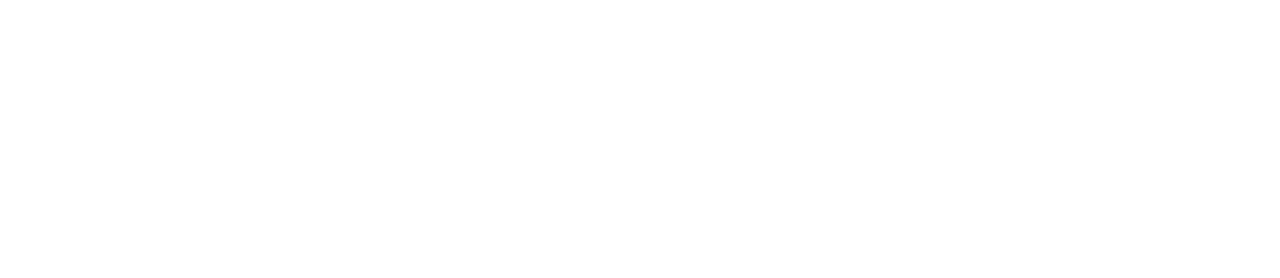
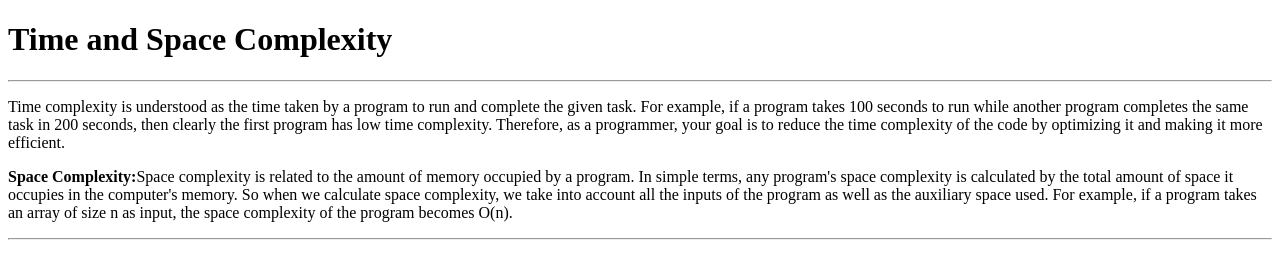
Before and after one commit to acciojob/time-and-space-complexity-Maijuddin, a website: page main.html in a window 1280 px wide. Drawn offline with Linux system fonts and the light colour scheme.

Commit message:
created a submission

```diff
--- a/main.html
+++ b/main.html
@@ -1,16 +1,15 @@
 <!DOCTYPE html>
+<html>
+<head>
+</head>
+<body>
+<h1>Time and Space Complexity</h1>
+	<hr>
 
-<html>
+<p>Time complexity is understood as the time taken by a program to run and complete the given task. For example, if a program takes 100 seconds to run while another program completes the same task in 200 seconds, then clearly the first program has low time complexity. Therefore, as a programmer, your goal is to reduce the time complexity of the code by optimizing it and making it more efficient.</p>
 
-<head>
-	<link rel="stylesheet" href="styles.css">
-</head>
 
-<body>
-	<!-- the entire body must be written by student -->
-    <script type="text/javascript" src="./script.js">
-</script>
-
+<b>Space Complexity:</b>Space complexity is related to the amount of memory occupied by a program. In simple terms, any program's space complexity is calculated by the total amount of space it occupies in the computer's memory. So when we calculate space complexity, we take into account all the inputs of the program as well as the auxiliary space used. For example, if a program takes an array of size n as input, the space complexity of the program becomes O(n).</p>
+	<hr>
 </body>
-
 </html>
```
